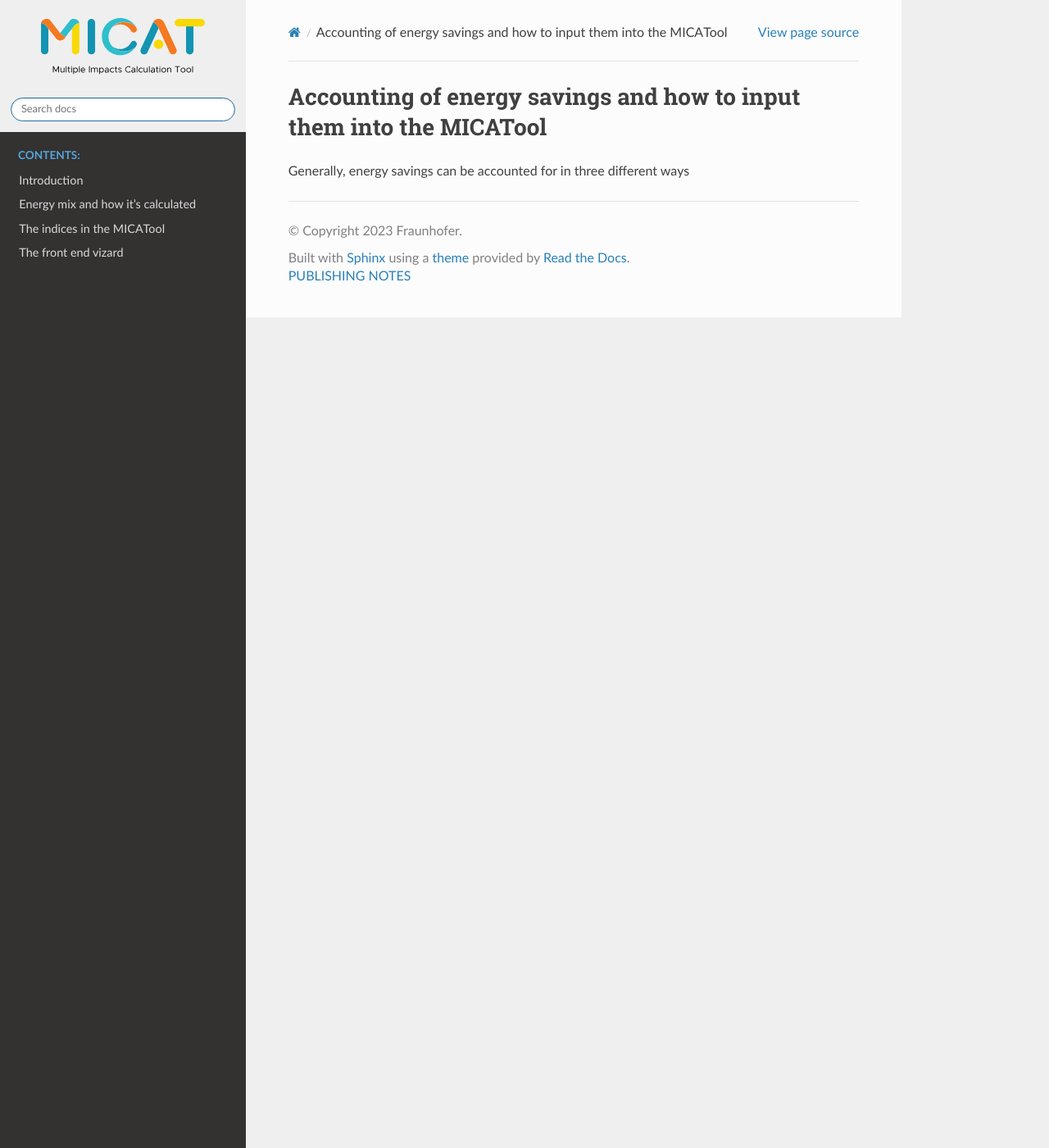
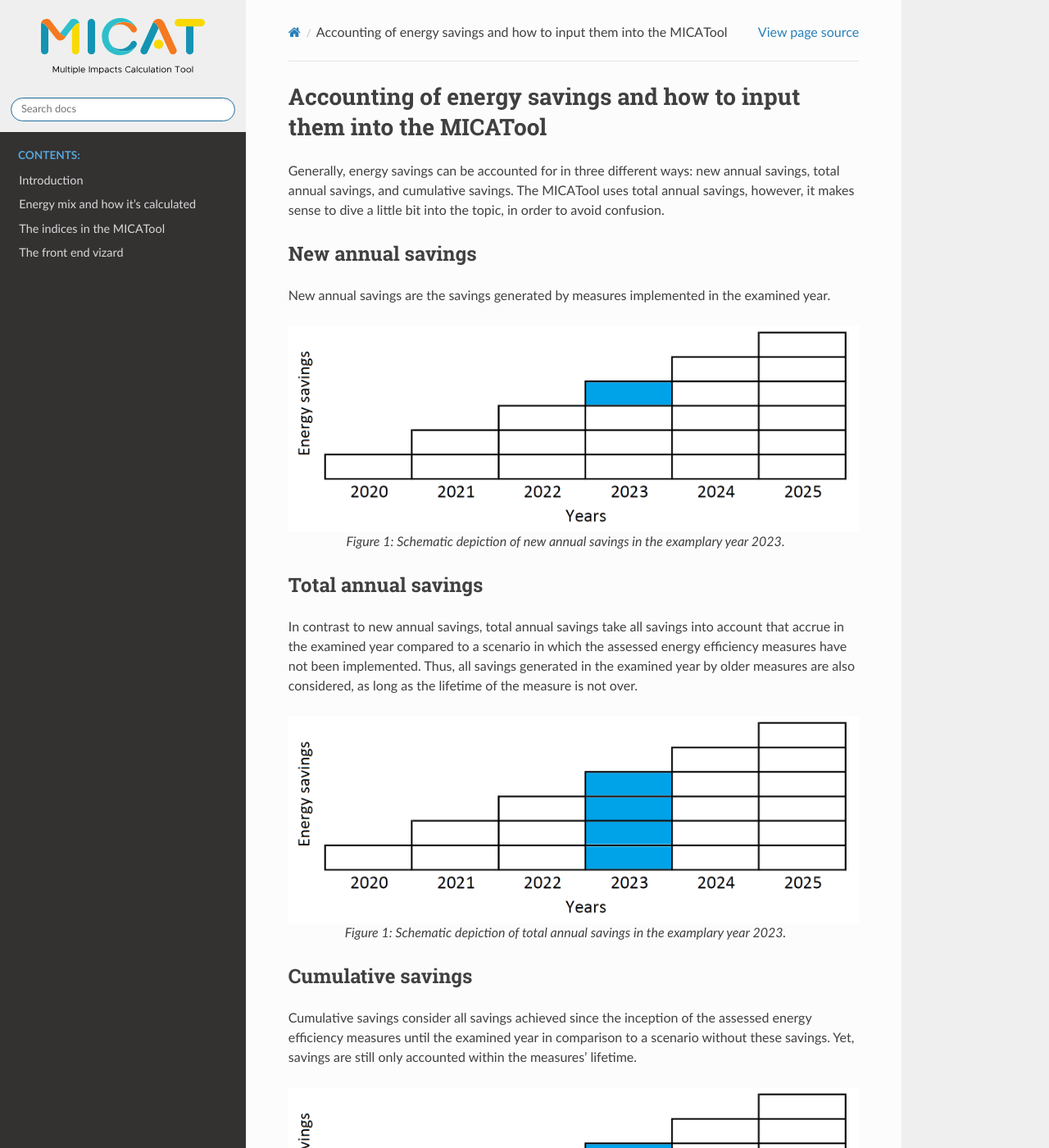
Before and after one commit to fraunhofer-isi/micat, a Sphinx documentation site: the page built from doc/source/user_interface/energy_savings_input.md, in a window 1280 px wide and 1400 px high. Shown: the whole window at 82% size. Built offline with Sphinx 7.4.7 and the Read the Docs theme 2.0.0, drawn with Linux system fonts in a browser that asks for light colours; some of the changed text lies outside the part shown.

Commit message:
Change to docs #5

````diff
--- a/doc/source/user_interface/energy_savings_input.md
+++ b/doc/source/user_interface/energy_savings_input.md
@@ -15,4 +15,47 @@ SPDX-License-Identifier: AGPL-3.0-or-later
 Accounting of energy savings and how to input them into the MICATool
 ===
 
-Generally, energy savings can be accounted for in three different ways
+Generally, energy savings can be accounted for in three different ways: new annual savings, total annual savings, and
+cumulative savings. The MICATool uses total annual savings, however, it makes sense to dive a little bit into the topic,
+in order to avoid confusion.
+
+New annual savings
+-
+
+New annual savings are the savings generated by measures implemented in the examined year.
+
+```{figure} ./new_annual_savings.png
+:name: new_annual_savings_figure
+:align: center
+
+Figure 1: Schematic depiction of new annual savings in the examplary year 2023.
+```
+
+Total annual savings
+-
+
+In contrast to new annual savings, total annual savings take all savings into account that accrue in the examined year
+compared to a scenario in which the assessed energy efficiency measures have not been implemented. Thus, all savings
+generated in the examined year by older measures are also considered, as long as the lifetime of the measure is not
+over.
+
+```{figure} ./total_annual_savings.png
+:name: total_annual_savings_figure
+:align: center
+
+Figure 1: Schematic depiction of total annual savings in the examplary year 2023.
+```
+
+Cumulative savings
+-
+
+Cumulative savings consider all savings achieved since the inception of the assessed energy efficiency measures until
+the examined year in comparison to a scenario without these savings. Yet, savings are still only accounted within the
+measures' lifetime.
+
+```{figure} ./cumulative_savings.png
+:name: cumulative_savings_figure
+:align: center
+
+Figure 1: Schematic depiction of total annual savings in the examplary year 2023.
+```
````
Also changed, not shown: 3 other files.
